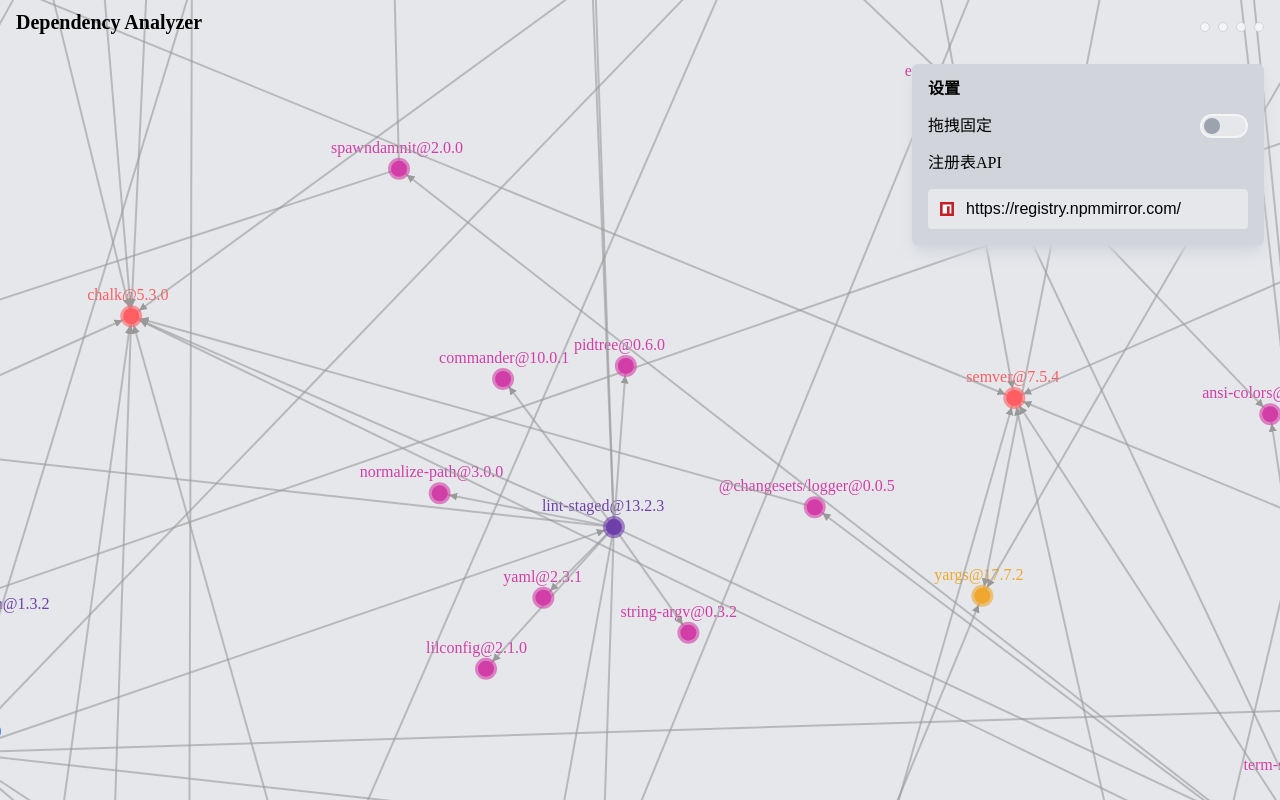
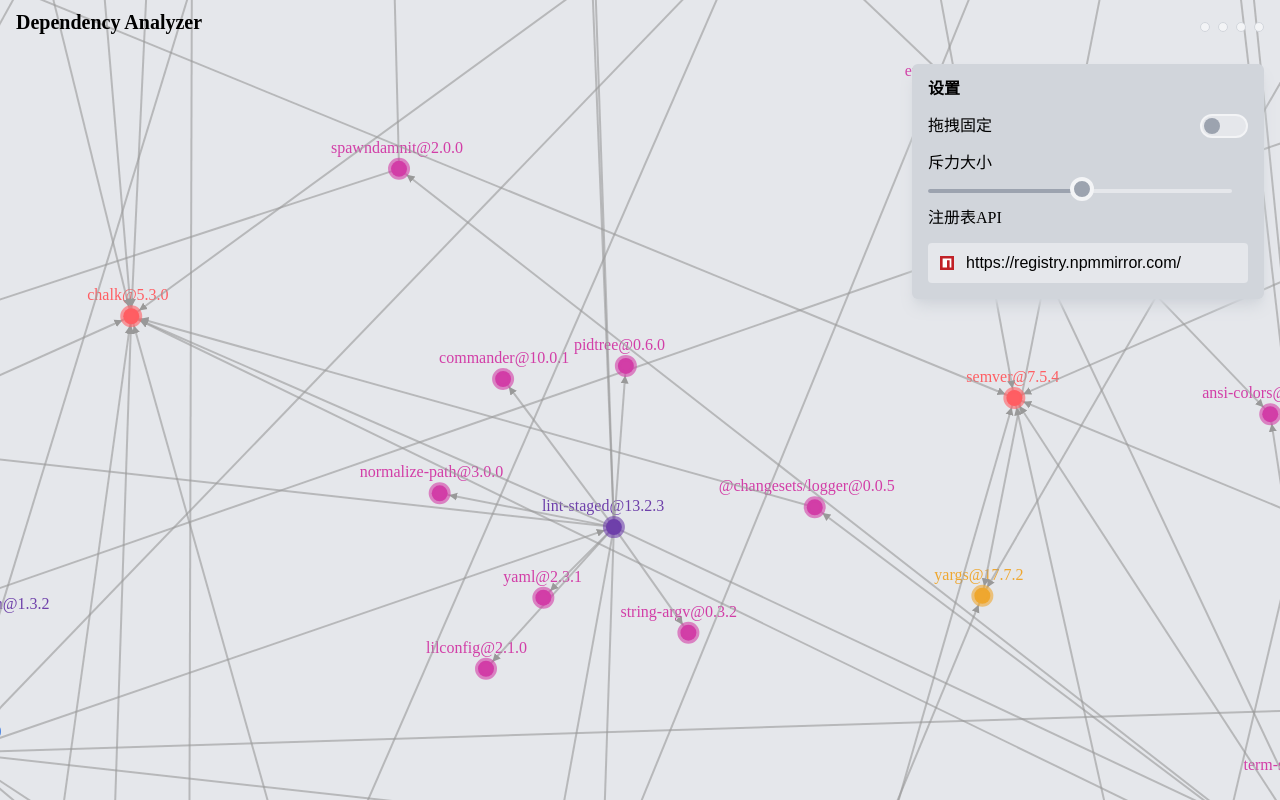
Before and after one commit to depazer/depazer, a Vue app in the folder packages/web/: page / in a window 1280 px wide. Both pictures are taken after a click on the button 1259 px from the left and 26 px from the top of the page. Built offline with nearby package versions, Linux system fonts and the light colour scheme.

Commit message:
feat(setting): add repulsion adjustment

```diff
--- a/packages/web/src/components/GlobalSetting.vue
+++ b/packages/web/src/components/GlobalSetting.vue
@@ -1,17 +1,19 @@
 <script lang="ts" setup>
+import BaseSlider from './base/Slider/index.vue'
+
 import { useAppStore } from '@/stores/app'
 import { storeToRefs } from 'pinia'
 
 const emit = defineEmits<{ close: [] }>()
 
 const appStore = useAppStore()
-const { fixedNailModel } = storeToRefs(appStore)
+const { fixedNailModel, repulsion } = storeToRefs(appStore)
 </script>
 
 <template>
   <div
     bg="gray-3 dark:slate-7"
-    class="select-none rounded-md pa-4 w-xs"
+    class="w-xs select-none rounded-md pa-4"
     shadow="lg gray-3 dark:slate-6"
   >
     <header flex="~ justify-between items-center">
@@ -19,7 +21,7 @@ const { fixedNailModel } = storeToRefs(appStore)
       <button
         type="button"
         title="关闭"
-        class="rounded-md pa-1 ma-0 border-none"
+        class="rounded-md ma-0 border-none pa-1"
         bg="transparent hover:gray-2 hover:dark:slate-8"
         @click="emit('close')"
       >
@@ -36,15 +38,18 @@ const { fixedNailModel } = storeToRefs(appStore)
           @click="appStore.toggleFixedNailModel()"
           border="2 solid gray-1 dark:slate-6"
           flex="~ justify-center items-center"
-          :bg="fixedNailModel && 'gray-3 dark:slate-2'"
-          class="h-6 rounded-3 w-12 bg-gray-2 dark:bg-slate-8"
+          :bg="fixedNailModel && '!gray-3 !dark:slate-2'"
+          class="h-6 w-12 rounded-3 bg-gray-2 dark:bg-slate-8"
         >
           <span
             :transform="fixedNailModel && 'translate-x-3'"
-            class="inline-block w-4 h-4 rounded-2 bg-gray-4 -translate-x-3 transition-transform"
+            class="inline-block h-4 w-4 rounded-2 bg-gray-4 transition-transform -translate-x-3"
           ></span>
         </button>
       </div>
+
+      <p>斥力大小</p>
+      <BaseSlider :max="10000" :min="100" v-model="repulsion" class="mr-4" />
 
       <p>注册表API</p>
       <div
--- a/packages/web/src/stores/app.ts
+++ b/packages/web/src/stores/app.ts
@@ -13,5 +13,7 @@ export const useAppStore = defineStore('app', () => {
   const fixedNailModel = ref<boolean>(false)
   const toggleFixedNailModel = useToggle(fixedNailModel)
 
-  return { currentRegistry, npmRegistryURLs, toggleFixedNailModel, fixedNailModel }
+  const repulsion = ref<number>(5000)
+
+  return { currentRegistry, npmRegistryURLs, toggleFixedNailModel, fixedNailModel, repulsion }
 })
--- a/packages/web/src/views/ModuleNet/components/ForceChart.vue
+++ b/packages/web/src/views/ModuleNet/components/ForceChart.vue
@@ -21,11 +21,15 @@ import type { SimulationNodeDatum, Simulation } from 'd3'
 const props = defineProps<{ graphData: Data }>()
 const emit = defineEmits<{ nodeClick: [packageWithVersion: string] }>()
 
+const color = (n: number) => scaleSequential(interpolateRainbow)(((n - 1) % 8) / 8)
 const { width, height } = useWindowSize()
+
 const appStore = useAppStore()
+const { repulsion } = storeToRefs(appStore)
+const debouncedRepulsion = refDebounced(repulsion)
+
 const svgRef = shallowRef<SVGSVGElement | null>(null)
-const color = (n: number) => scaleSequential(interpolateRainbow)(((n - 1) % 8) / 8)
-watchEffect(() => {
+watchEffect((clean) => {
   if (svgRef.value) {
     const { nodes, links } = props.graphData
 
@@ -34,7 +38,7 @@ watchEffect(() => {
         'link',
         forceLink(links).id(({ name }: any) => name)
       )
-      .force('charge', forceManyBody().strength(-5000))
+      .force('charge', forceManyBody().strength(-debouncedRepulsion.value))
       .force('x', forceX())
       .force('y', forceY())
       .alphaTarget(0)
@@ -84,6 +88,13 @@ watchEffect(() => {
       node.attr('cx', (d) => d?.x ?? 0).attr('cy', (d) => d?.y ?? 0)
 
       title.attr('x', (d) => (d?.x ?? 0) - d.name.length * 4).attr('y', (d) => (d?.y ?? 0) - 16)
+    })
+
+    clean(() => {
+      simulation.stop()
+      node.remove()
+      link.remove()
+      title.remove()
     })
   }
 })
```
